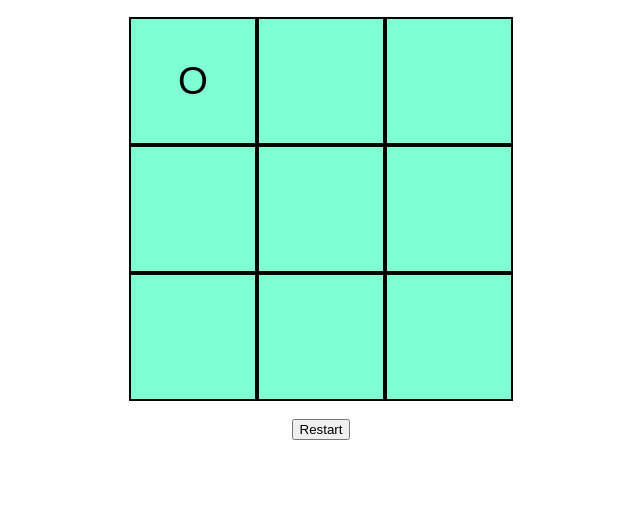
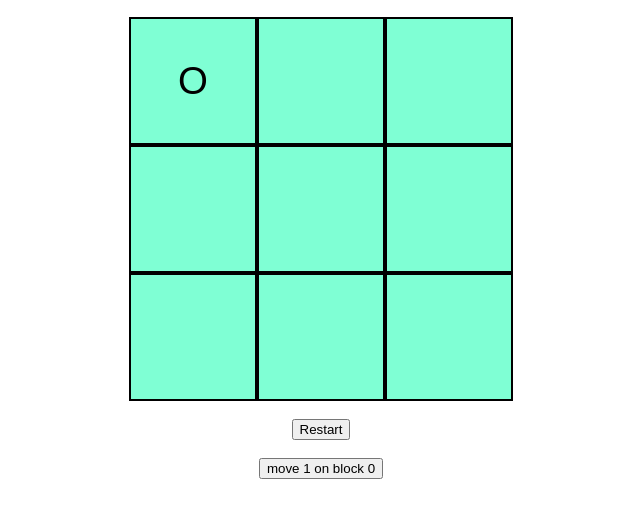
Before and after one commit to Shruti0208/Tic-Tac-Toe, a plain HTML site: page index.html in a window 1280 px wide. Both pictures are taken after a click on the element 512 px from the left and 139 px from the top of the page. Shown: the part 59-576 px from the top of the page, without its empty margins (319-959 px from the left). Drawn offline with Linux system fonts and the light colour scheme.

Commit message:
modified

```diff
--- a/index.html
+++ b/index.html
@@ -8,6 +8,7 @@
     <section >
         <h1 style="text-align: center;" class="game-title">TIC TAC TOE</h1>
         <div class="game-container">
+
             <div data-cell-index="0" class="cell"></div>
             <div data-cell-index="1" class="cell"></div>
             <div data-cell-index="2" class="cell"></div>
@@ -19,9 +20,13 @@
             <div data-cell-index="8" class="cell"></div>
         </div>
         <br>
-  <button class="game-restart">Restart</button>
+  <button class="game-restart">Restart</button><br>
+  <div class="displayMoves"></div>
+
   <p id="winningMessage"></p>
+
     </section>
+
 </body>
     <script type="text/javascript" src="script.js"></script>
 </html>
--- a/script.js
+++ b/script.js
@@ -1,31 +1,52 @@
 
 var cur=0;
 var arr=[0,0,0,0,0,0,0,0,0];
+var response=[0,0,0,0,0,0,0,0,0];
 var n=document.querySelectorAll(".cell").length;
 for(let i=0;i<n;i++)
-{   if(arr[i]==0)
-    { document.querySelectorAll(".cell")[i].addEventListener("click",function()
-    {
-        if(cur%2==0)
+{
+    document.querySelectorAll(".cell")[i].addEventListener("click",function()
+    {  if(arr[i]==0)
+        {if(cur%2==0)
         {
             document.querySelectorAll(".cell")[i].innerHTML="O";
+
+
             arr[i]=1;
             cur++;
+            text="<button onclick='backtrack(cur,i)'> move " + cur + " on block "+ i+" </button>";
+            document.querySelector(".displayMoves").insertAdjacentHTML("afterend",text)
+            response[cur]=i;
         }
         else{
 
             document.querySelectorAll(".cell")[i].innerHTML="X";
+
+
             arr[i]=-1;
             cur++;
+            text="<button onclick='backtrack(cur,i)'> move " + cur + " on block "+ i+" </button>";
+            document.querySelector(".displayMoves").insertAdjacentHTML("afterend",text)
+            response[cur]=i;
         }
+    }
         if(cur>=5)
         {
             win();
         }
     });
+
 }
-}
-
+// function backtrack(index,value)
+// {
+//     for(let i=index;i<9;i++)
+//     {
+//         if(response[i]!==0)
+//         {
+//             document.querySelectorAll(".cell")[response[i]].innerHTML="";
+//         }
+//     }
+// }
 function win()
 {
     if(arr[0]==arr[1] && arr[1]==arr[2] || arr[0]==arr[4]&&arr[4]==arr[8] || arr[0]==arr[3] && arr[3]==arr[6])
```
